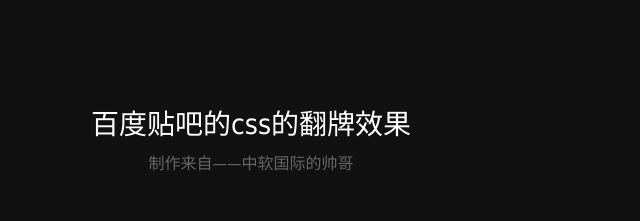
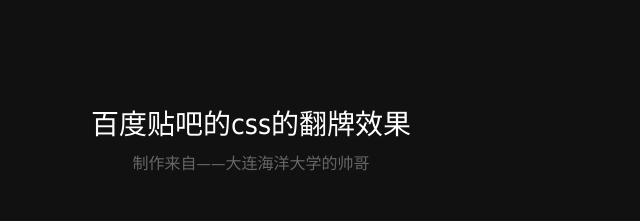
Before and after one commit to caoweizhengblack/draw, a plain HTML site: page index.html in a window 1280 px wide. Shown: the top 221 px of the page, 389-1029 px from the left. Drawn offline with Linux system fonts and the light colour scheme.

Commit message:
Update index.html

```diff
--- a/index.html
+++ b/index.html
@@ -10,7 +10,7 @@
 	<body>
 		<!--标题区开始-->
 		<h1>百度贴吧的css的翻牌效果</h1>
-		<h2>制作来自——<a href="">中软国际的帅哥</a></h2>
+		<h2>制作来自——<a href="">大连海洋大学的帅哥</a></h2>
 		<!--标题区结束-->
 		<!--主内容区开始-->
 		<div id="content">
```
